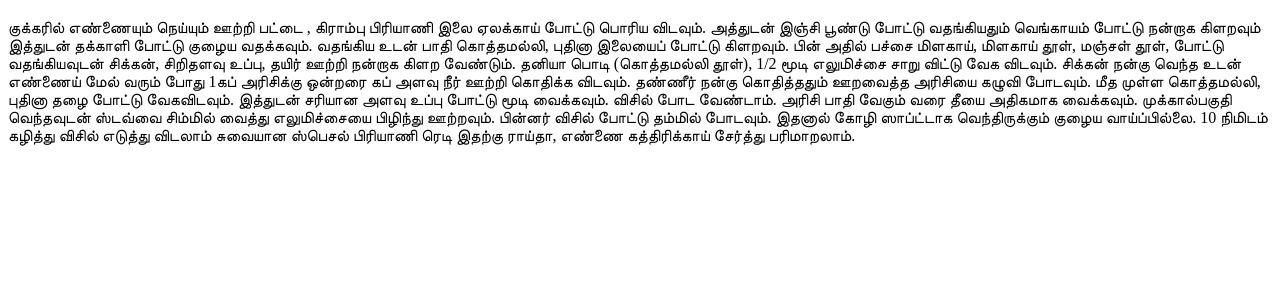
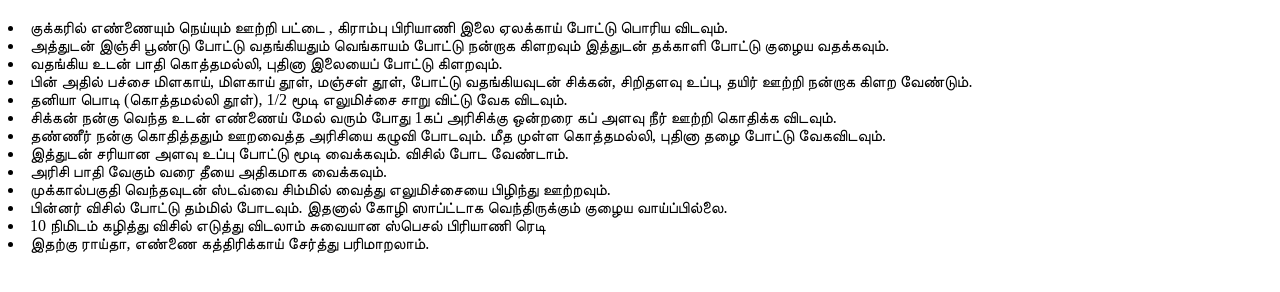
Before and after one commit to winshaS8/biryani, a plain HTML site: page index.html in a window 1280 px wide. Shown: the part 308-600 px from the top of the page. Drawn offline with Linux system fonts and the light colour scheme.

Commit message:
Update index.html

```diff
--- a/index.html
+++ b/index.html
@@ -18,14 +18,18 @@
        <li>மல்லித் தூள் - 1 டீஸ்பூன் </li>
 
         <h1> செய்முறை </h1>
-       <a> குக்கரில் எண்ணையும் நெய்யும் ஊற்றி பட்டை , கிராம்பு பிரியாணி இலை ஏலக்காய் போட்டு பொரிய விடவும். அத்துடன் இஞ்சி பூண்டு போட்டு வதங்கியதும் வெங்காயம் போட்டு நன்றாக கிளறவும் இத்துடன் தக்காளி போட்டு குழைய வதக்கவும். வதங்கிய உடன் பாதி கொத்தமல்லி, புதினா இலையைப் போட்டு கிளறவும்.
-
-        பின் அதில் பச்சை மிளகாய், மிளகாய் தூள், மஞ்சள் தூள், போட்டு வதங்கியவுடன் சிக்கன், சிறிதளவு உப்பு, தயிர் ஊற்றி நன்றாக கிளற வேண்டும். தனியா பொடி (கொத்தமல்லி தூள்), 1/2 மூடி எலுமிச்சை சாறு விட்டு வேக விடவும். சிக்கன் நன்கு வெந்த உடன் எண்ணைய் மேல் வரும் போது 1கப் அரிசிக்கு ஒன்றரை கப் அளவு நீர் ஊற்றி கொதிக்க விடவும். தண்ணீர் நன்கு கொதித்ததும் ஊறவைத்த அரிசியை கழுவி போடவும். மீத முள்ள கொத்தமல்லி, புதினா தழை போட்டு வேகவிடவும். இத்துடன் சரியான அளவு உப்பு போட்டு மூடி வைக்கவும். விசில் போட வேண்டாம்.
-
-        அரிசி பாதி வேகும் வரை தீயை அதிகமாக வைக்கவும். </a>
-
-        <a> முக்கால்பகுதி வெந்தவுடன் ஸ்டவ்வை சிம்மில் வைத்து எலுமிச்சையை பிழிந்து ஊற்றவும். பின்னர் விசில் போட்டு தம்மில் போடவும். இதனால் கோழி ஸாப்ட்டாக வெந்திருக்கும் குழைய வாய்ப்பில்லை. 10 நிமிடம் கழித்து விசில் எடுத்து விடலாம் சுவையான ஸ்பெசல் பிரியாணி ரெடி
-
-            இதற்கு ராய்தா, எண்ணை கத்திரிக்காய் சேர்த்து பரிமாறலாம். </a>
+      <li> குக்கரில் எண்ணையும் நெய்யும் ஊற்றி பட்டை , கிராம்பு பிரியாணி இலை ஏலக்காய் போட்டு பொரிய விடவும்.</li>
+      <li>அத்துடன் இஞ்சி பூண்டு போட்டு வதங்கியதும் வெங்காயம் போட்டு நன்றாக கிளறவும் இத்துடன் தக்காளி போட்டு குழைய வதக்கவும்.</li>
+      <li>வதங்கிய உடன் பாதி கொத்தமல்லி, புதினா இலையைப் போட்டு கிளறவும்.</li>
+      <li> பின் அதில் பச்சை மிளகாய், மிளகாய் தூள், மஞ்சள் தூள், போட்டு வதங்கியவுடன் சிக்கன், சிறிதளவு உப்பு, தயிர் ஊற்றி நன்றாக கிளற வேண்டும்.</li>
+      <li>தனியா பொடி (கொத்தமல்லி தூள்), 1/2 மூடி எலுமிச்சை சாறு விட்டு வேக விடவும்.</li>
+      <li>சிக்கன் நன்கு வெந்த உடன் எண்ணைய் மேல் வரும் போது 1கப் அரிசிக்கு ஒன்றரை கப் அளவு நீர் ஊற்றி கொதிக்க விடவும்.</li>
+      <li>தண்ணீர் நன்கு கொதித்ததும் ஊறவைத்த அரிசியை கழுவி போடவும். மீத முள்ள கொத்தமல்லி, புதினா தழை போட்டு வேகவிடவும்.</li>
+      <li>இத்துடன் சரியான அளவு உப்பு போட்டு மூடி வைக்கவும். விசில் போட வேண்டாம்.</li>
+      <li> அரிசி பாதி வேகும் வரை தீயை அதிகமாக வைக்கவும். </li>
+      <li> முக்கால்பகுதி வெந்தவுடன் ஸ்டவ்வை சிம்மில் வைத்து எலுமிச்சையை பிழிந்து ஊற்றவும்.</li>
+      <li>பின்னர் விசில் போட்டு தம்மில் போடவும். இதனால் கோழி ஸாப்ட்டாக வெந்திருக்கும் குழைய வாய்ப்பில்லை.</li>
+      <li>10 நிமிடம் கழித்து விசில் எடுத்து விடலாம் சுவையான ஸ்பெசல் பிரியாணி ரெடி </li>
+      <li> இதற்கு ராய்தா, எண்ணை கத்திரிக்காய் சேர்த்து பரிமாறலாம். </li>
    </body>
 </html>
```
